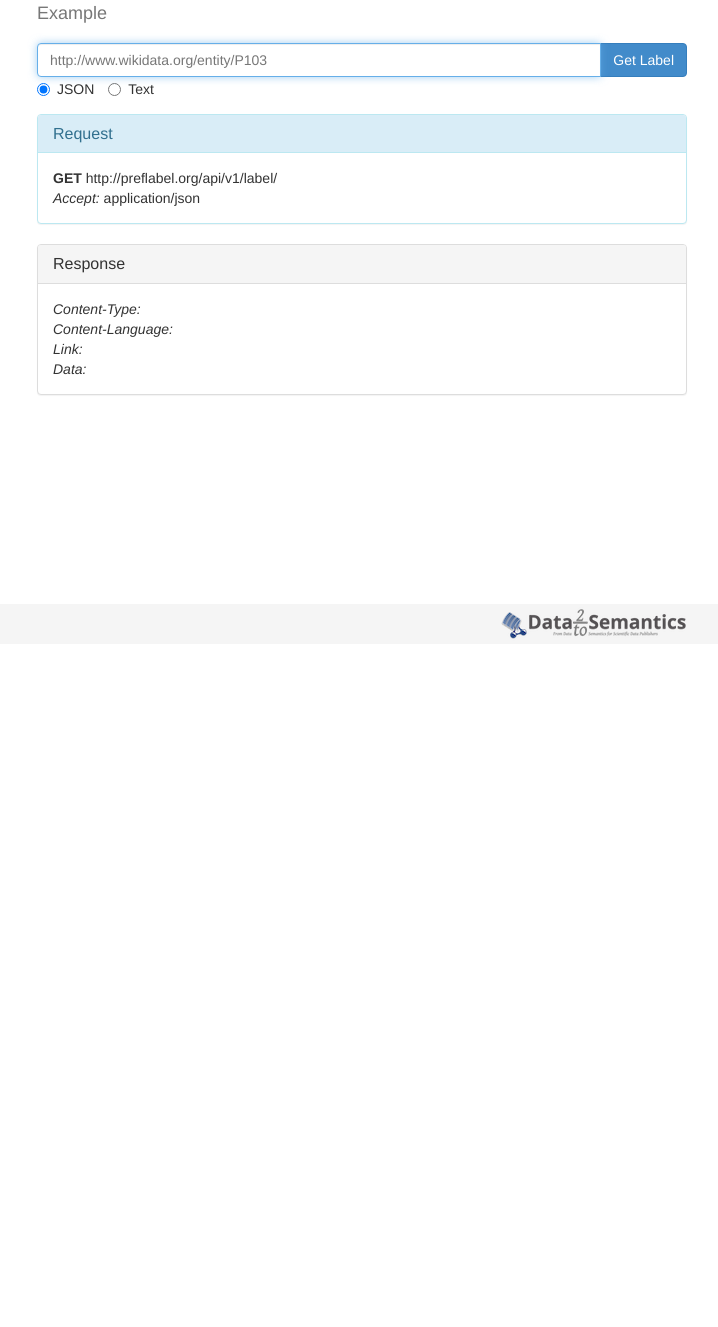
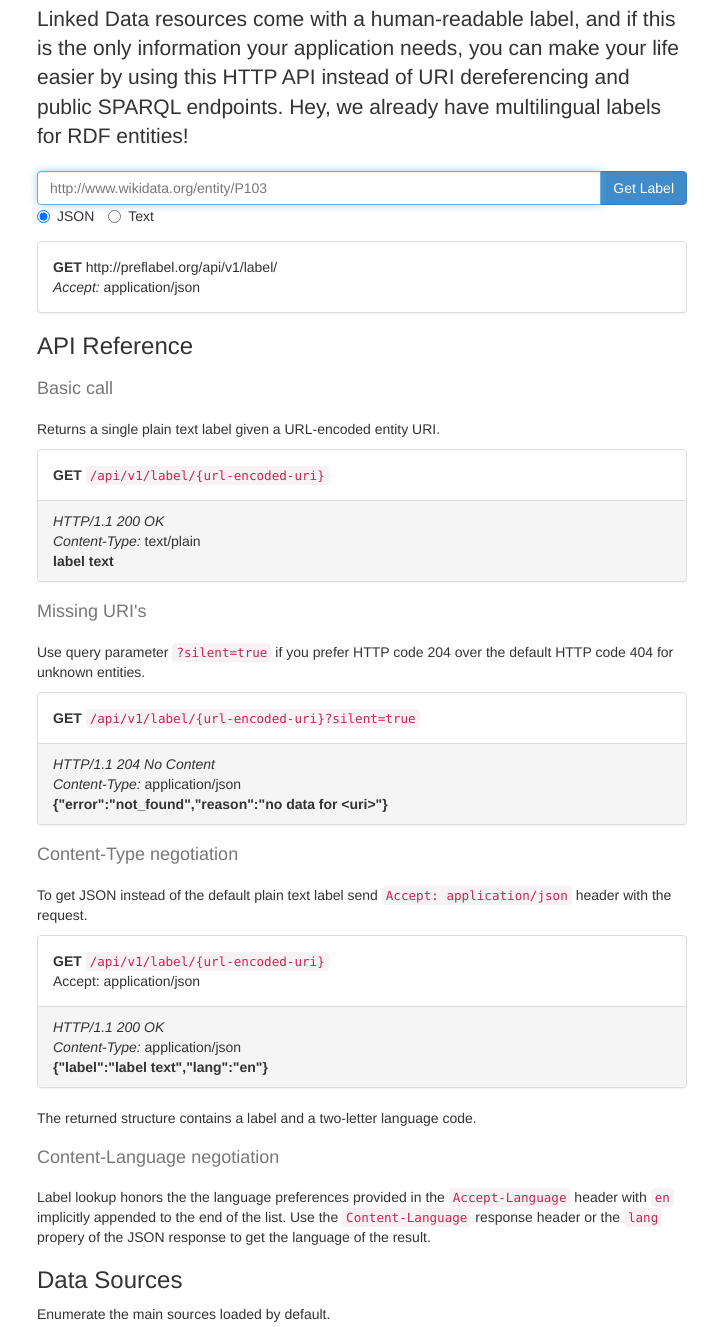
Before and after one commit to Data2Semantics/prefLabel, a plain HTML site: page preflabel/_attachments/index.html in a window 1280 px wide. Shown: the part 156-1483 px from the top of the page, without its empty margins (278-996 px from the left). Before the commit the page ends 800 px from the top, so only its background shows below. Drawn offline with Linux system fonts and the light colour scheme; no server answers.

Commit message:
Improve the landing page

```diff
--- a/preflabel/_attachments/index.html
+++ b/preflabel/_attachments/index.html
@@ -22,8 +22,8 @@
 
   <!-- HTML5 shim and Respond.js IE8 support of HTML5 elements and media queries -->
   <!--[if lt IE 9]>
-    <script src="https://oss.maxcdn.com/libs/html5shiv/3.7.0/html5shiv.js"></script>
-    <script src="https://oss.maxcdn.com/libs/respond.js/1.3.0/respond.min.js"></script>
+  <script src="https://oss.maxcdn.com/libs/html5shiv/3.7.0/html5shiv.js"></script>
+  <script src="https://oss.maxcdn.com/libs/respond.js/1.3.0/respond.min.js"></script>
   <![endif]-->
   <script>
     (function(i,s,o,g,r,a,m){i['GoogleAnalyticsObject']=r;i[r]=i[r]||function(){
@@ -47,7 +47,11 @@
                 prefLabel <small>Fast RDF entity label lookup</small>
               </h1>
             </div>
-            <h4 class="text-muted">Example</h4>
+            <p class="lead">Linked Data resources come with a human-readable label, and if this is the only information your application needs, you can make your life easier by using this HTTP API instead of URI dereferencing and public SPARQL endpoints. Hey, we already have multilingual labels for <strong>{{numEntities}}</strong> RDF entities!</p>
+
+<!--             <p>http://rdf.freebase.com/ns/m.01vyty</p>
+ -->
+            <!-- <h4 class="text-muted">Try It:</h4> -->
             <form ng-submit="getLabel()">
               <div class="input-group">
                 <input type="text" class="form-control" id="textURI" ng-model="textURI" ng-attr-placeholder="{{exampleURI}}" autofocus>
@@ -64,41 +68,83 @@
                 </label>
               </div>
             </form>
-            <div class="panel panel-info">
-              <div class="panel-heading">
-                <h3 class="panel-title">
-                  Request
-                </h3>
+            <div class="panel{{prefLabelResponse.status ? (prefLabelResponse.status===200 ? ' panel-primary' : ' panel-danger') : ' panel-default'}}">
+              <div class="panel-body">
+                <strong>GET</strong> http://preflabel.org/api/v1/label/{{encodedURI()}}<br>
+                <em>Accept:</em> {{acceptHeader}}
               </div>
-              <div class="panel-body">
-                <strong>GET</strong> http://preflabel.org/api/v1/label/{{encodedURI()}}
-                <div>
-                  <em>Accept:</em> {{acceptHeader}}
+              <div class="panel-footer{{prefLabelResponse.status ? '' : ' hidden'}}">
+                <em>HTTP/1.1 {{prefLabelResponse.status}}</em><br>
+                <em>Content-Type:</em> {{prefLabelResponse.headers["content-type"]}}<br>
+                <div class="{{prefLabelResponse.status===200 ? '' : 'hidden'}}">
+                  <em>Content-Language:</em> {{prefLabelResponse.headers["content-language"]}}<br>
+                  <em>Link:</em> {{prefLabelResponse.headers["link"]}}<br>
                 </div>
+                <strong>{{prefLabelResponse.data}}</strong><br>
               </div>
             </div>
 
+<!--
+            <div class="dropdown">
+              <a class="dropdown-toggle" data-toggle="dropdown" href="#">
+                Dropdown <span class="caret"></span>
+              </a>
+              <ul class="dropdown-menu" role="menu">
+                <li role="presentation"><a role="menuitem" tabindex="-1" href="#">Action</a></li>
+                <li role="presentation"><a role="menuitem" tabindex="-1" href="#">Action</a></li>
+              </ul>
+            </div>
+ -->
+            <h3>API Reference</h3>
+
+            <h4 class="text-muted">Basic call</h4>
+            <p>Returns a single plain text label given a URL-encoded entity URI.</p>
             <div class="panel panel-default">
-              <div class="panel-heading">
-                <h3 class="panel-title">
-                  Response {{responseStatus}}
-                </h3>
+              <div class="panel-body">
+                <strong>GET</strong> <code>/api/v1/label/{url-encoded-uri}</code><br>
               </div>
-              <div class="panel-body">
-                <div>
-                  <em>Content-Type:</em> {{responseContentType}}
-                </div>
-                <div>
-                  <em>Content-Language:</em> {{responseContentLanguage}}
-                </div>
-                <div>
-                  <em>Link:</em> {{responseLink}}
-                </div>
-                <div>
-                  <em>Data:</em> <strong>{{responseData}}</strong>
-                </div>
+              <div class="panel-footer">
+                <em>HTTP/1.1 200 OK</em><br>
+                <em>Content-Type:</em> text/plain<br>
+                <strong>label text</strong>
               </div>
             </div>
+
+            <h4 class="text-muted">Missing URI's</h4>
+            <p>Use query parameter <code>?silent=true</code> if you prefer HTTP code 204 over the default HTTP code 404 for unknown entities.</p>
+            <div class="panel panel-default">
+              <div class="panel-body">
+                <strong>GET</strong> <code>/api/v1/label/{url-encoded-uri}?silent=true</code><br>
+              </div>
+              <div class="panel-footer">
+                <em>HTTP/1.1 204 No Content</em><br>
+                <em>Content-Type:</em> application/json<br>
+                <strong>{"error":"not_found","reason":"no data for &lt;uri&gt;"}</strong>
+              </div>
+            </div>
+
+            <h4 class="text-muted">Content-Type negotiation</h4>
+            <p>To get JSON instead of the default plain text label send <code>Accept: application/json</code> header with the request.</p>
+            <div class="panel panel-default">
+              <div class="panel-body">
+                <strong>GET</strong> <code>/api/v1/label/{url-encoded-uri}</code><br>
+                Accept: application/json
+              </div>
+              <div class="panel-footer">
+                <em>HTTP/1.1 200 OK</em><br>
+                <em>Content-Type:</em> application/json<br>
+                <strong>{"label":"label text","lang":"en"}</strong>
+              </div>
+            </div>
+            <p>The returned structure contains a label and a two-letter language code.</p>
+
+            <h4 class="text-muted">Content-Language negotiation</h4>
+            <p>Label lookup honors the the language preferences provided in the <code>Accept-Language</code> header with
+            <code>en</code> implicitly appended to the end of the list. Use the <code>Content-Language</code> response
+            header or the <code>lang</code> propery of the JSON response to get the language of the result.</p>
+
+            <h3>Data Sources</h3>
+            <p>Enumerate the main sources loaded by default.</p>
 
           </div>
         </div>
@@ -120,8 +166,17 @@
 
   <script type="text/javascript">
     function LabelCtrl($scope, $http) {
+      $scope.prefLabelResponse = {};
       $scope.acceptHeader = "application/json";
       $scope.exampleURI = "http://www.wikidata.org/entity/P103";
+      $http.get('./meta/count').
+      success(function (data, status, headers, config) {
+        $scope.numEntities = data;
+      }).
+      error(function (data, status, headers, config) {
+        $scope.numEntities = '';
+      });
+
       $scope.encodedURI = function() {
         if ($scope.textURI) {
           return encodeURIComponent($scope.textURI);
@@ -132,19 +187,20 @@
           $scope.textURI = $scope.exampleURI;
         };
         $http.get('./api/v1/label/' + $scope.encodedURI(),
-        // $http.get('http://localhost:8000/api/label/' + $scope.encodedURI(),
           {'headers': {'Accept': $scope.acceptHeader}}).
-        success(function (data, status, headers, config) {
-          $scope.responseStatus = ' - ' + status;
-          $scope.responseContentType = headers()['content-type'];
-          $scope.responseContentLanguage = headers()['content-language'];
-          $scope.responseLink = headers()['link'];
-          $scope.responseData = data;
+        success(function (data, status, headers, config, statusText) {
+          $scope.prefLabelResponse = {
+            "status": status,
+            "headers": headers(),
+            "data": data
+          };
         }).
-        error(function (data, status, headers, config) {
-          $scope.responseStatus = ' - ' + status;
-          $scope.responseContentType = headers()['content-type'];
-          $scope.responseData = data;
+        error(function (data, status, headers, config, statusText) {
+          $scope.prefLabelResponse = {
+            "status": status,
+            "headers": headers(),
+            "data": data,
+          };
         });
       };
     }
--- a/preflabel/lists/label.js
+++ b/preflabel/lists/label.js
@@ -29,9 +29,8 @@ function(head, req) {
     req.headers['Accept-Language'].toLowerCase().split(',').forEach( function (el, i, array) {
       langs[i] = el.trimLeft().slice(0,2);
     });
-  } else {
-    langs[0] = 'en';
-  };
+  }
+  langs.push('en');
 
   result = searchLabel(langs);
   if (result) {
```
